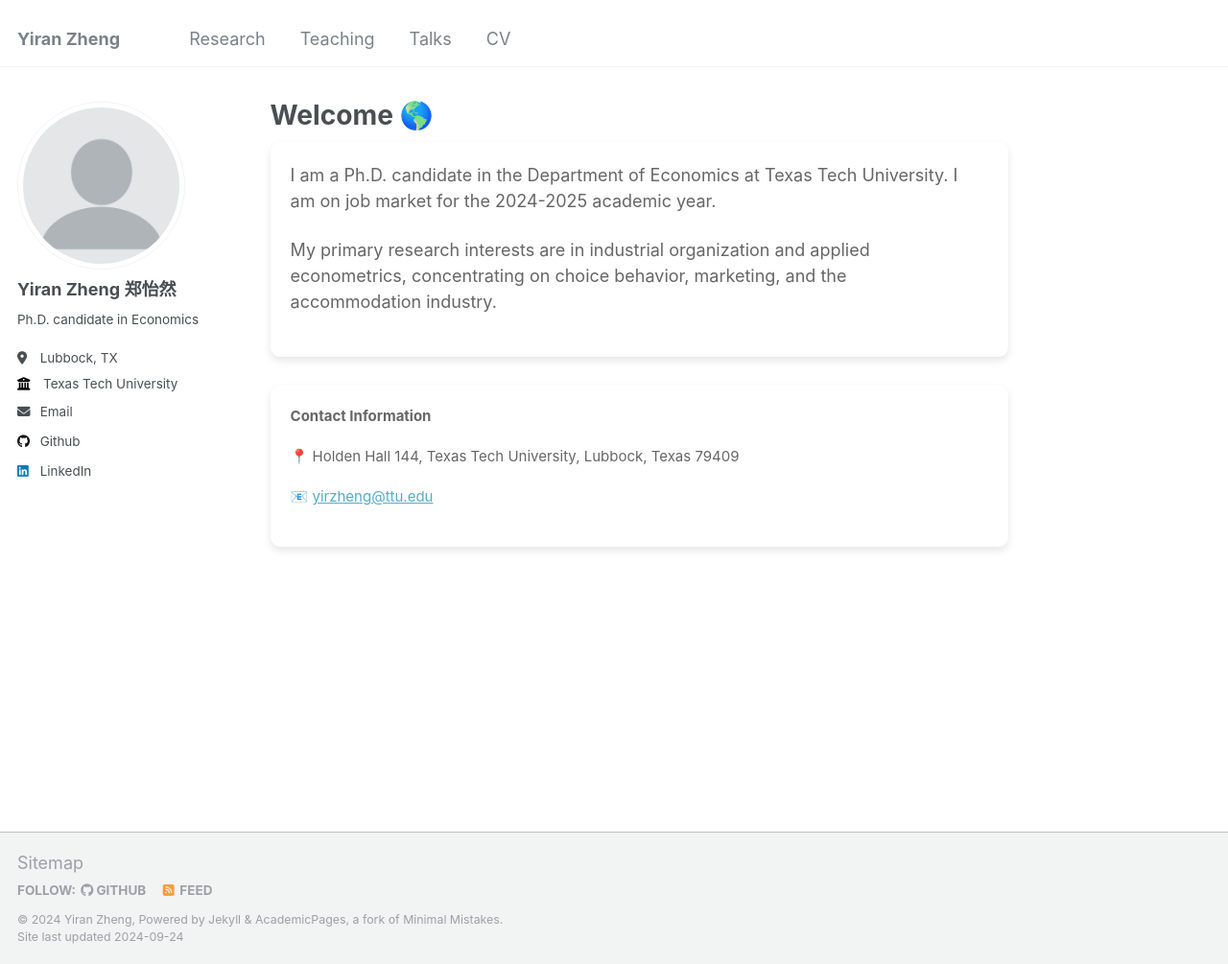
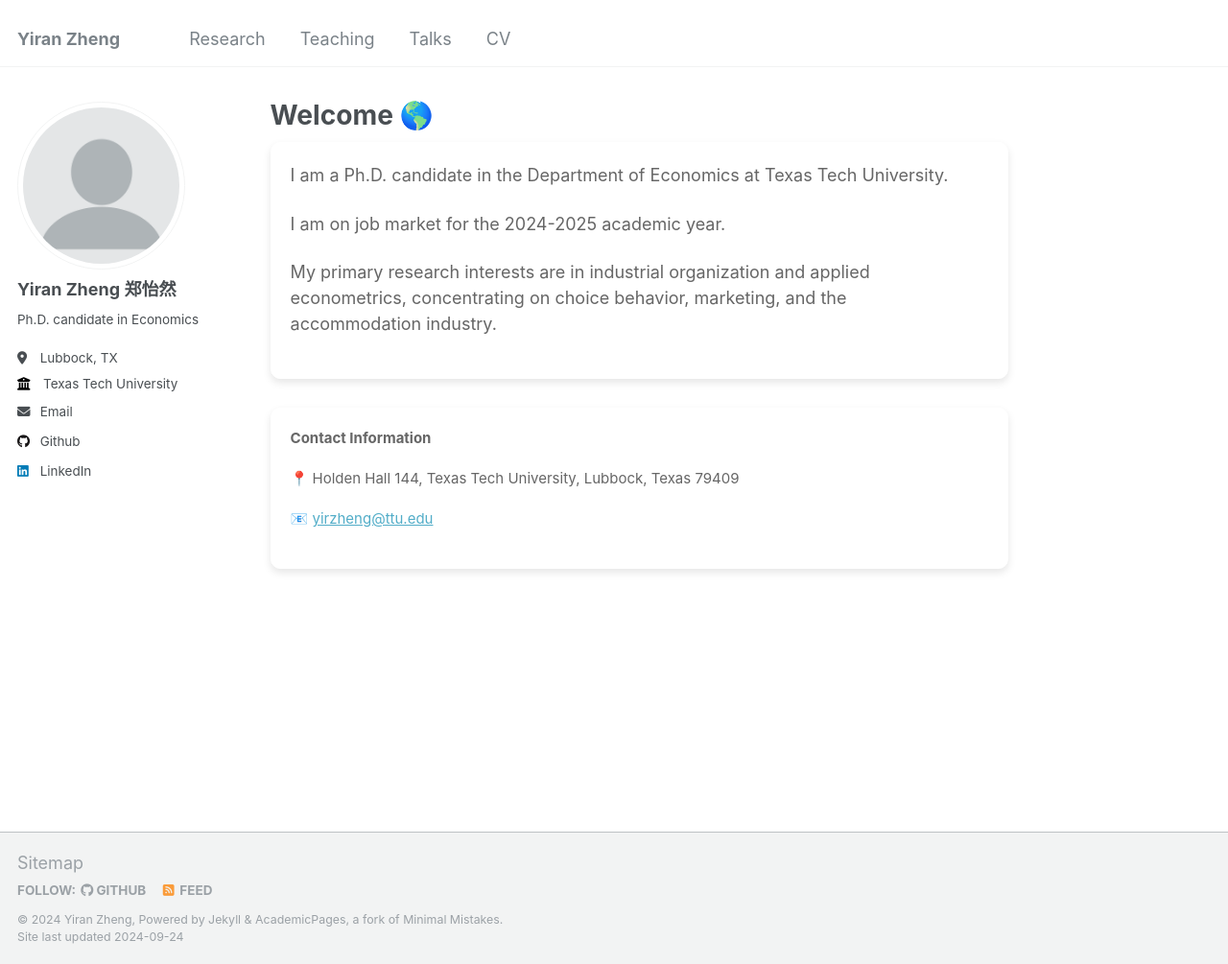
Before and after one commit to yiran-zheng/yiran-zheng.github.io, a Jekyll site: the page built from _pages/about.md, in a window 1280 px wide and 1005 px high. Shown: the whole window at 96% size. Built offline with Jekyll 4.4.1, drawn with Linux system fonts in a browser that asks for light colours.

Commit message:
Update about.md

```diff
--- a/_pages/about.md
+++ b/_pages/about.md
@@ -10,7 +10,10 @@ redirect_from:
   <div style="flex: 1.5; margin-right: 20px; align-self: center;">
     <div style="flex: 2;font-size: 18px;color: #666666;">
       <p>
-      I am a Ph.D. candidate in the Department of Economics at Texas Tech University. I am on job market for the 2024-2025 academic year.
+      I am a Ph.D. candidate in the Department of Economics at Texas Tech University.
+      </p>
+      <p>
+      I am on job market for the 2024-2025 academic year.
       </p>
       <p>
       My primary research interests are in industrial organization and applied econometrics, concentrating on choice behavior, marketing, and the accommodation industry.
```
